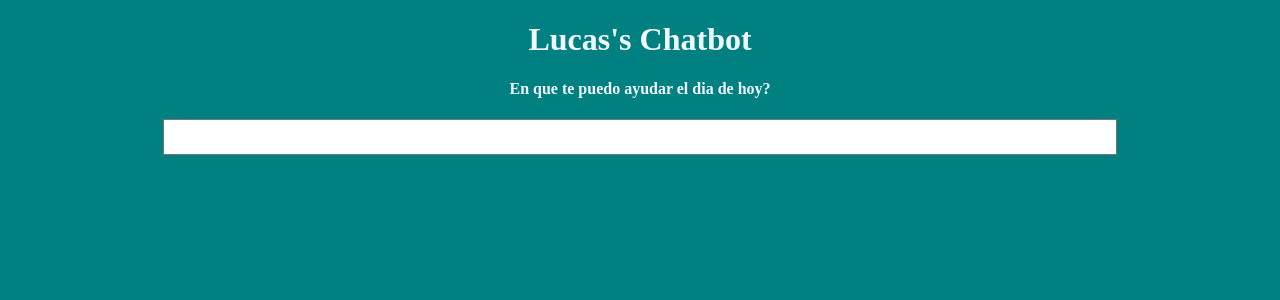
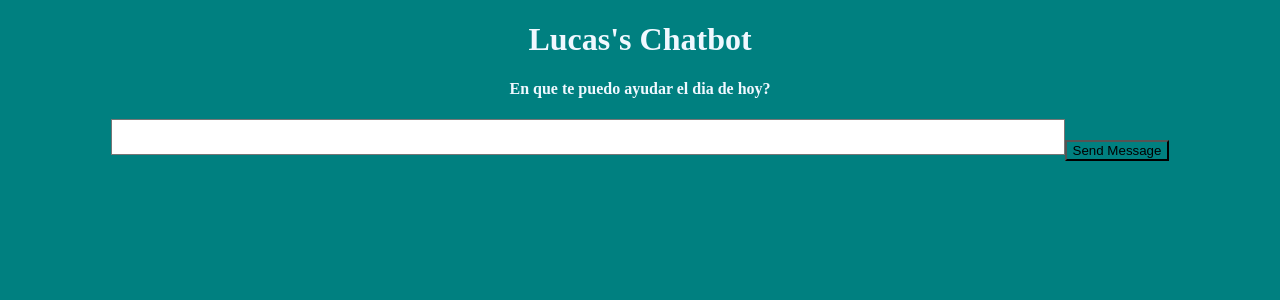
Before and after one commit to LucasMTC/Lab6, a React (Vite) app: page / in a window 1280 px wide. Shown: the top 300 px of the page. Built offline with nearby package versions, Linux system fonts and the light colour scheme; no server answers.

Commit message:
Added API connection

```diff
--- a/package.json
+++ b/package.json
@@ -10,6 +10,7 @@
     "preview": "vite preview"
   },
   "dependencies": {
+    "@google/genai": "^2.6.0",
     "react": "^19.2.6",
     "react-dom": "^19.2.6"
   },
--- a/src/App.jsx
+++ b/src/App.jsx
@@ -1,10 +1,12 @@
 import { useState, useRef } from 'react'
+import { GoogleGenAI } from "@google/genai";
 
 function App() {
-
   const geminiApiKey = import.meta.env.VITE_GEMINI_API_KEY
+  const ai = new GoogleGenAI({apiKey: geminiApiKey});
   const [text, setText] = useState("")
   const textareaRef = useRef(null)
+  const textarea = document.getElementById("prompt")
 
   const handleChange = (e) => {
     setText(e.target.value)
@@ -14,17 +16,27 @@ function App() {
       textareaRef.current.scrollHeight + "px"
   }
 
+  async function sumbitRequest() {
+      const response = await ai.models.generateContent({
+        model: "gemini-3.5-flash",
+        contents: textarea.value,
+      });
+      console.log(response.text);
+      textarea.value = ""
+  }
+
   return (
     <div id='main-page'>
       <h1 className='Titulo'>Lucas's Chatbot</h1>
       <span></span>
       <h4 className='Titulo'>En que te puedo ayudar el dia de hoy?</h4>
-      <textarea
+      <textarea id='prompt'
         ref={textareaRef}
         value={text}
         onChange={handleChange}
       >
       </textarea>
+      <button onClick={sumbitRequest}>Send Message</button>
     </div>
   )
 }
```
Also changed, not shown: 1 other file (tests, documents, lock files or other folders).
